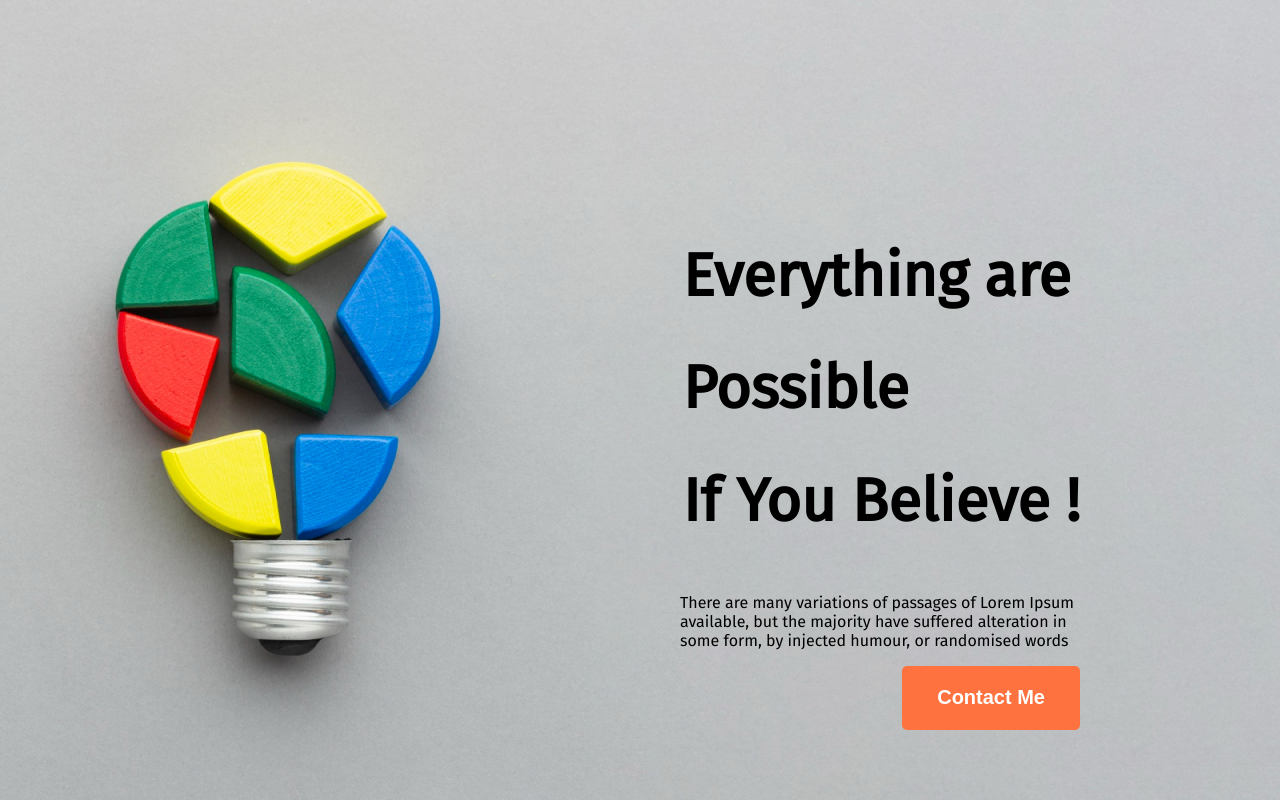
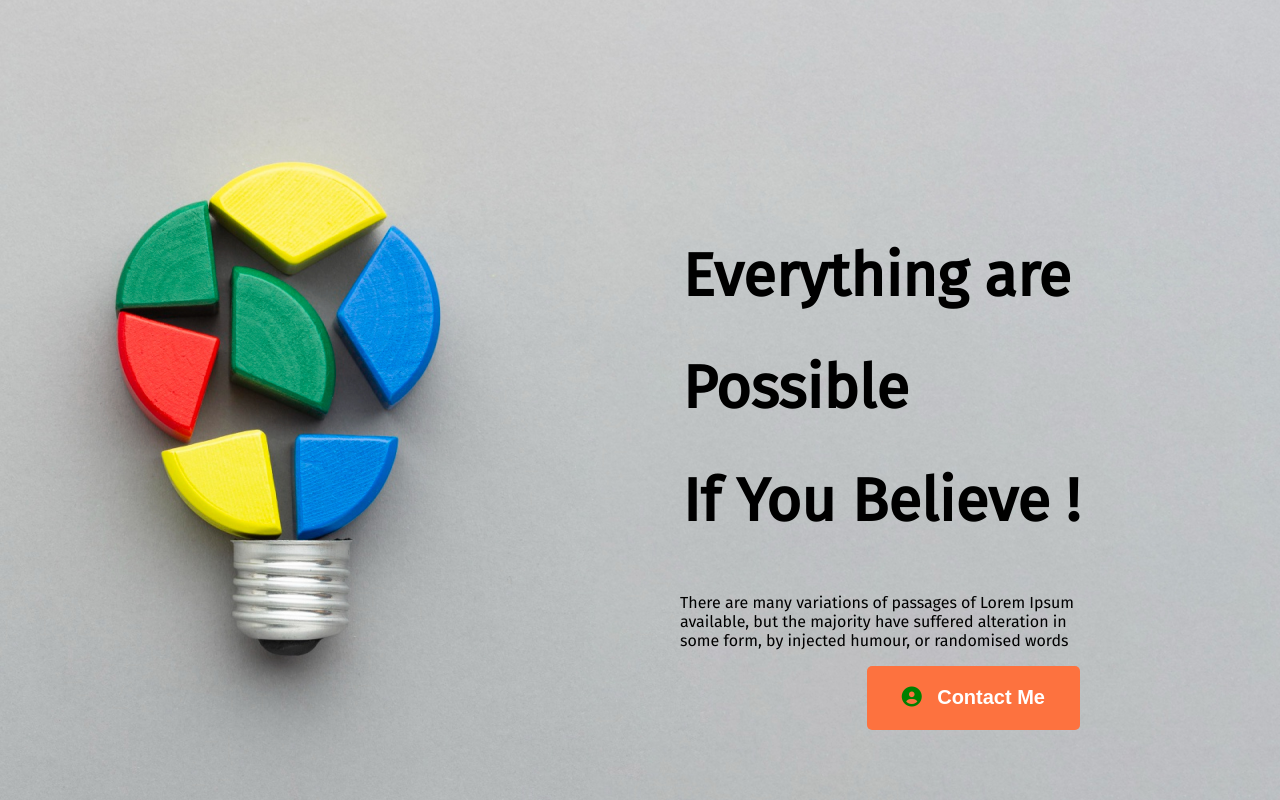
Before and after one commit to baruasb/New-new-year, a plain HTML site: page index.html in a window 1280 px wide. Shown: the top 800 px of the page. Drawn offline with Linux system fonts and the light colour scheme.

Commit message:
font awsome added

```diff
--- a/index.html
+++ b/index.html
@@ -39,7 +39,7 @@
     </div>
 
     <div>
-        <button class="btn-primary">Contact Me</button>
+        <button class="btn-primary"> <i class="fa-solid font fa-circle-user"></i> Contact Me</button>
     </div>
 
 </div>
```
